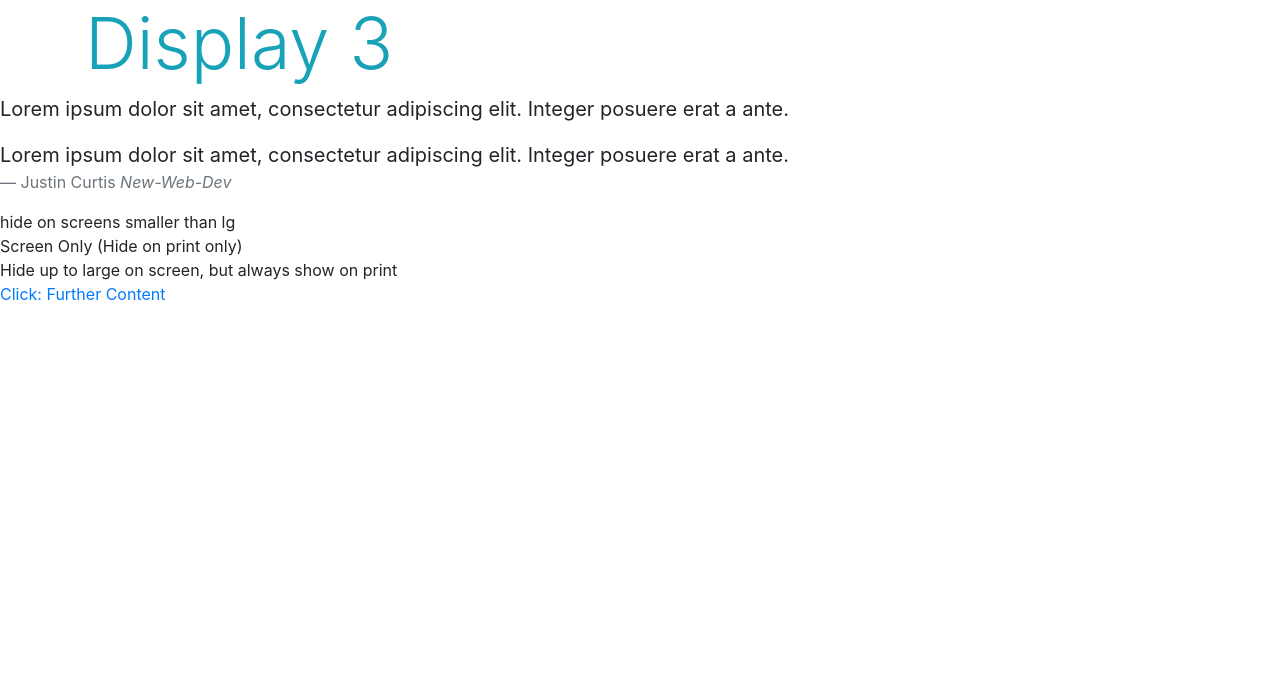
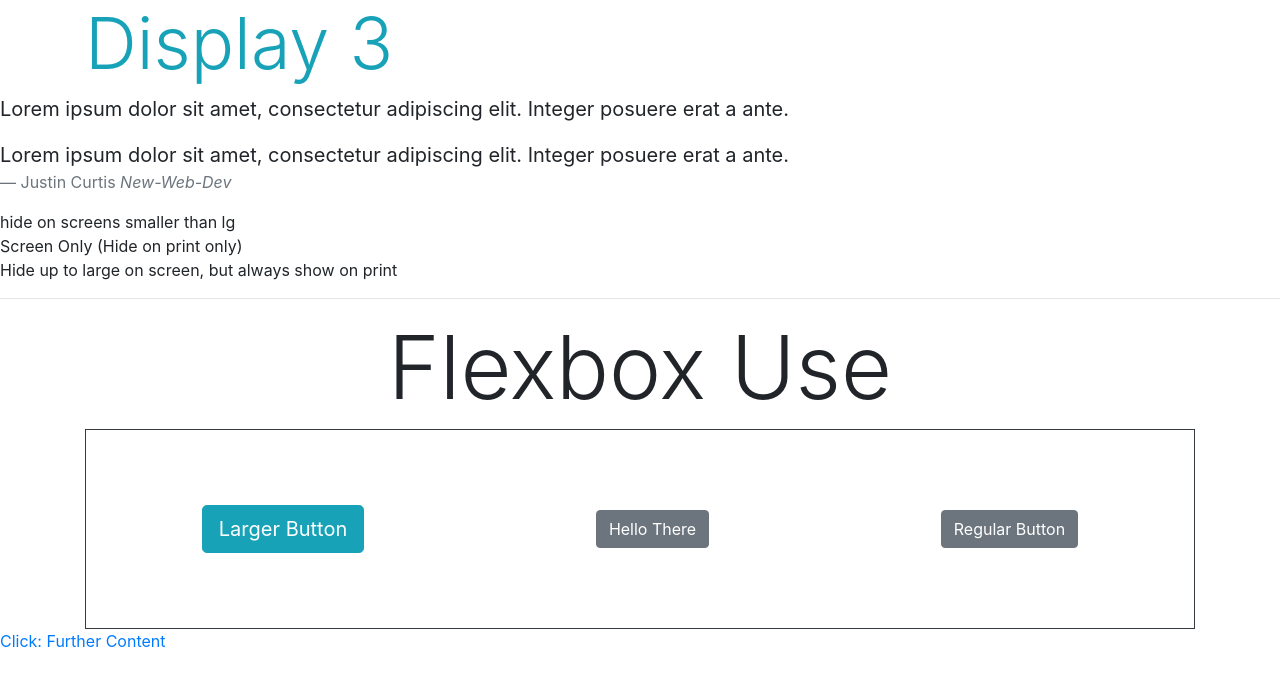
Before and after one commit to jacurtis813/bootstrap-four, a plain HTML site: page index.html in a window 1280 px wide. Drawn offline with nearby package versions, Linux system fonts and the light colour scheme.

Commit message:
Start with the video lecture of the flexbox and layout use while utilizing the bootstrap docs. Created the container and used docs to create and perform the code along to use the flexbox utility within our html file. Create a style within our css file, link css file to both html files. Test and run all code. Update the README file to follow.

```diff
--- a/assets/css/style.css
+++ b/assets/css/style.css
@@ -0,0 +1,3 @@
+.container .border {
+    height: 200px;
+}
--- a/index.html
+++ b/index.html
@@ -9,7 +9,7 @@
   <!-- Bootstrap CSS link-->
   <link rel="stylesheet" href="https://stackpath.bootstrapcdn.com/bootstrap/4.5.0/css/bootstrap.min.css"
     integrity="sha384-9aIt2nRpC12Uk9gS9baDl411NQApFmC26EwAOH8WgZl5MYYxFfc+NcPb1dKGj7Sk" crossorigin="anonymous">
-
+  <link rel="stylesheet" type="text/css" href="./assets/css/style.css">
   <title>Hello, world!</title>
 </head>
 
@@ -42,6 +42,18 @@
   <div class="d-none d-lg-block d-print-block">Hide up to large on screen, but always show on print</div>
   <!-- End Display utility -->
 
+  <hr />
+
+  <div class="container">
+    <h2 class="text-center display-2">Flexbox Use</h2>
+    <div class="border border-dark d-flex justify-content-around align-items-center">
+      <button class="btn btn-info btn-lg">Larger Button</button>
+      <button class="btn btn-secondary">Hello There</button>
+      <button class="btn btn-secondary">Regular Button</button>
+    </div>
+
+  </div>
+
   <!-- Anchor tag for the next page-->
   <a type="link" href="indextwo.html">Click: Further Content</a>
 
```
Also changed, not shown: indextwo.html (+3 -1 lines), 1 other file.
